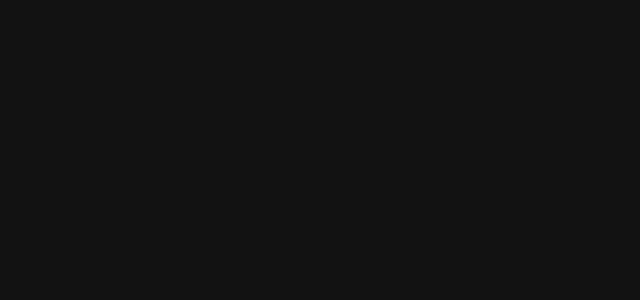
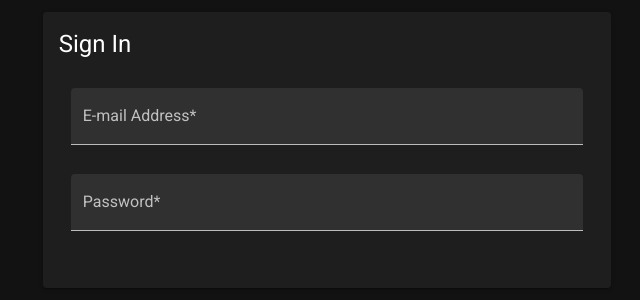
Before and after one commit to bubbowrap/ff-auto-query, a Vue app: page /sign-in in a window 1280 px wide. Shown: the top 300 px of the page, without its empty margins (313-953 px from the left). Built offline with nearby package versions, Linux system fonts and the light colour scheme.

Commit message:
updating forms/setting up axios

```diff
--- a/package.json
+++ b/package.json
@@ -8,6 +8,7 @@
     "lint": "vue-cli-service lint"
   },
   "dependencies": {
+    "axios": "^0.20.0",
     "core-js": "^3.6.5",
     "vue": "^2.6.11",
     "vue-router": "^3.2.0",
--- a/src/components/Card.vue
+++ b/src/components/Card.vue
@@ -63,13 +63,15 @@
             <v-spacer></v-spacer>
             <!-- <v-btn icon @click="closeForm"><v-icon>mdi-close</v-icon></v-btn> -->
           </v-card-title>
-          <v-card-text>
-            <v-container>
+          <v-card-text class="pb-0">
+            <v-container class="pb-0">
               <v-row>
                 <v-col cols="12" sm="6">
                   <v-combobox
                     :items="allFandoms"
                     label="Fandom*"
+                    filled
+                    dense
                     required
                     :rules="inputRules"
                     v-model="cardQuery.fandom"
@@ -81,6 +83,8 @@
                   <v-combobox
                     :items="Object.keys(this.categories)"
                     label="Category*"
+                    filled
+                    dense
                     required
                     :rules="inputRules"
                     v-model="cardQuery.category"
@@ -91,17 +95,23 @@
                 <v-col cols="12" sm="6">
                   <v-text-field
                     label="Query Title*"
+                    filled
+                    dense
+                    required
                     hint="enter a title for your query"
                     v-model="cardQuery.title"
                     :rules="inputRules"
-                    required
                     @keydown.enter="editQuery"
                   ></v-text-field>
                 </v-col>
                 <v-col cols="12" sm="6">
                   <v-file-input
                     label="Query Image"
-                    accept="image/*"
+                    filled
+                    dense
+                    :rules="fileRules"
+                    prepend-icon="mdi-camera"
+                    accept="image/png, image/jpeg, image/bmp"
                     :value="cardQuery.image"
                     @input="
                       cardQuery.image
@@ -114,6 +124,8 @@
                 <v-col cols="12">
                   <v-text-field
                     label="Query Description"
+                    filled
+                    dense
                     v-model="cardQuery.description"
                     @keydown.enter="editQuery"
                   ></v-text-field>
@@ -122,6 +134,8 @@
                 <v-col cols="12">
                   <v-text-field
                     label="Query Link*"
+                    filled
+                    dense
                     required
                     :rules="urlRules"
                     v-model="cardQuery.link"
@@ -130,10 +144,8 @@
                 </v-col>
               </v-row>
             </v-container>
-            <small>*indicates required field</small>
           </v-card-text>
           <v-card-actions>
-            <v-spacer></v-spacer>
             <v-btn block x-large color="primary" @click="editQuery"
               >Edit Query</v-btn
             >
@@ -156,6 +168,12 @@
       dialog: false,
       lazy: true,
       valid: true,
+      fileRules: [
+        value =>
+          !value ||
+          value.size < 2000000 ||
+          'Avatar size should be less than 2 MB!',
+      ],
       inputRules: [
         v => !!v || 'Field is required',
         v => (v && v.length > 0) || 'Please enter more than 0 characters',
--- a/src/layouts/Default.vue
+++ b/src/layouts/Default.vue
@@ -67,13 +67,15 @@
                   <v-card-title>
                     <span class="headline">Add New Query</span>
                   </v-card-title>
-                  <v-card-text>
-                    <v-container>
+                  <v-card-text class="pb-0">
+                    <v-container class="pb-0">
                       <v-row>
                         <v-col cols="12" sm="6">
                           <v-combobox
                             :items="allFandoms"
                             label="Fandom*"
+                            filled
+                            dense
                             required
                             :rules="inputRules"
                             v-model="newQuery.fandom"
@@ -83,6 +85,8 @@
                           <v-combobox
                             :items="Object.keys(this.categories)"
                             label="Category*"
+                            filled
+                            dense
                             required
                             :rules="inputRules"
                             v-model="newQuery.category"
@@ -91,22 +95,35 @@
                         <v-col cols="12" sm="6">
                           <v-text-field
                             label="Query Title*"
+                            filled
+                            dense
+                            required
                             hint="enter a title for your query"
                             v-model="newQuery.title"
                             :rules="inputRules"
-                            required
                           ></v-text-field>
                         </v-col>
                         <v-col cols="12" sm="6">
                           <v-file-input
                             label="Query Image"
-                            accept="image/*"
-                            v-model="newQuery.image"
+                            filled
+                            dense
+                            :rules="fileRules"
+                            prepend-icon="mdi-camera"
+                            accept="image/png, image/jpeg, image/bmp"
+                            :value="newQuery.image"
+                            @input="
+                              cardQuery.image
+                                ? (cardQuery.image = $event.target.value)
+                                : (cardQuery.image = null)
+                            "
                           ></v-file-input>
                         </v-col>
                         <v-col cols="12">
                           <v-text-field
                             label="Query Description"
+                            filled
+                            dense
                             v-model="newQuery.description"
                           ></v-text-field>
                         </v-col>
@@ -114,6 +131,8 @@
                         <v-col cols="12">
                           <v-text-field
                             label="Query Link*"
+                            filled
+                            dense
                             required
                             :rules="urlRules"
                             v-model="newQuery.link"
@@ -122,7 +141,6 @@
                         </v-col>
                       </v-row>
                     </v-container>
-                    <small>*indicates required field</small>
                   </v-card-text>
                   <v-card-actions>
                     <v-spacer></v-spacer>
@@ -159,6 +177,12 @@
         link: '',
         id: Math.round(Date.now() + Math.random()),
       },
+      fileRules: [
+        value =>
+          !value ||
+          value.size < 2000000 ||
+          'Avatar size should be less than 2 MB!',
+      ],
       inputRules: [
         v => !!v || 'Field is required',
         v => (v && v.length > 0) || 'Please enter more than 0 characters',
@@ -177,11 +201,13 @@
     openForm() {
       this.dialog = true
     },
-    saveQuery() {
+    async saveQuery() {
       this.valid = this.$refs.queryForm.validate()
       if (this.valid) {
         this.dialog = false
-        this.$store.dispatch('saveQuery', this.newQuery)
+        await this.$store.dispatch('saveQuery', this.newQuery)
+        console.log(this.newQuery.image)
+        this.$refs.queryForm.resetValidation()
       }
       // {
       //   fandom: 'Bellow',
--- a/src/layouts/SignIn.vue
+++ b/src/layouts/SignIn.vue
@@ -1,11 +1,66 @@
 <template>
   <div>
     <v-container>
-      <v-row>
-
+      <v-row align="center" justify="center">
+        <v-col cols="6">
+          <v-form ref="signInForm">
+            <v-card rounded="">
+              <v-card-title class="text-center">
+                <span class="headline">Sign In</span>
+              </v-card-title>
+              <v-card-text>
+                <v-container>
+                  <v-row>
+                    <v-col cols="12">
+                      <v-text-field
+                        label="E-mail Address*"
+                        hint="enter your e-mail address"
+                        v-model="user.email"
+                        :rules="[rules.required, rules.email]"
+                        filled
+                        type="email"
+                        placeholder="hello@email.com"
+                        required
+                      ></v-text-field>
+                      <v-text-field
+                        label="Password*"
+                        hint="enter your password"
+                        v-model="user.password"
+                        type="password"
+                        :rules="inputRules"
+                        filled
+                        placeholder="*********"
+                        required
+                      ></v-text-field>
+                    </v-col>
+                  </v-row>
+                </v-container>
+              </v-card-text>
+            </v-card>
+          </v-form>
+        </v-col>
       </v-row>
     </v-container>
-
-
   </div>
 </template>
+
+<script>
+export default {
+  data() {
+    return {
+      user: {
+        email: '',
+        password: '',
+      },
+      rules: {
+        required: value => !!value || 'Required.',
+        counter: value => value.length <= 20 || 'Max 20 characters',
+        email: value => {
+          const pattern = /^(([^<>()[\]\\.,;:\s@"]+(\.[^<>()[\]\\.,;:\s@"]+)*)|(".+"))@((\[[0-9]{1,3}\.[0-9]{1,3}\.[0-9]{1,3}\.[0-9]{1,3}])|(([a-zA-Z\-0-9]+\.)+[a-zA-Z]{2,}))$/
+          return pattern.test(value) || 'Invalid e-mail.'
+        },
+      },
+    }
+  },
+}
+</script>
```
Also changed, not shown: src/utils/index.js (+17 -0 lines), 2 other files (tests, documents, lock files or other folders).
